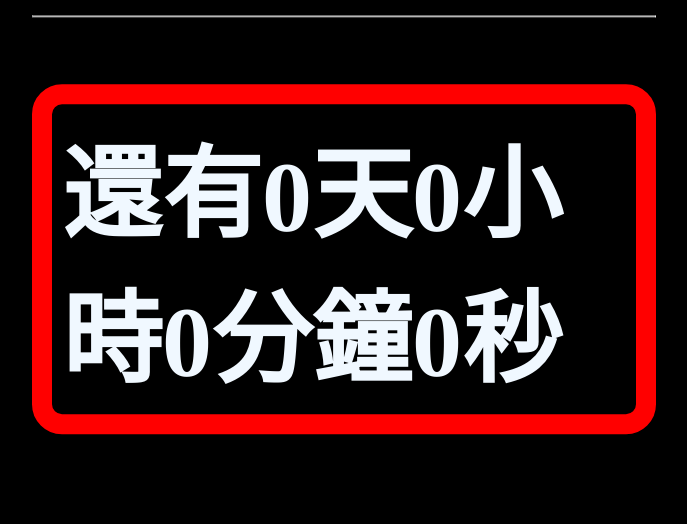
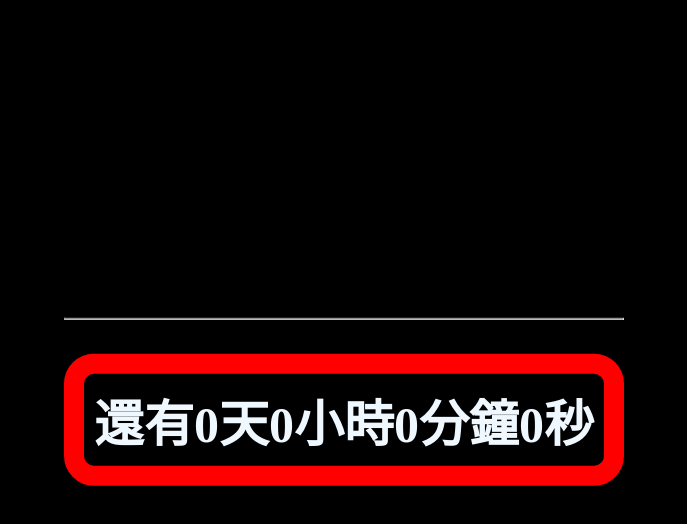
Before and after one commit to timtimtim12754/timtimtim127543.github.io, a plain HTML site: page time_countdown/main.html in a window 1280 px wide. Shown: the whole page, without its empty margins (304-991 px from the left). Drawn offline with Linux system fonts and the light colour scheme.

Commit message:
Update main.css

```diff
--- a/time_countdown/main.css
+++ b/time_countdown/main.css
@@ -1,7 +1,7 @@
 body{
 
     position: absolute;
-    top: 30%;
+    top: 50%;
     left: 50%;
     color: aliceblue;
     transform: translate(-50%,-50%);
@@ -11,5 +11,5 @@ body{
     border: 20px solid rgb(255, 255, 255);
     border-radius: 30px;
     padding: 10px;
-    font-size: 100px;
+    font-size: 50px;
 }
```
